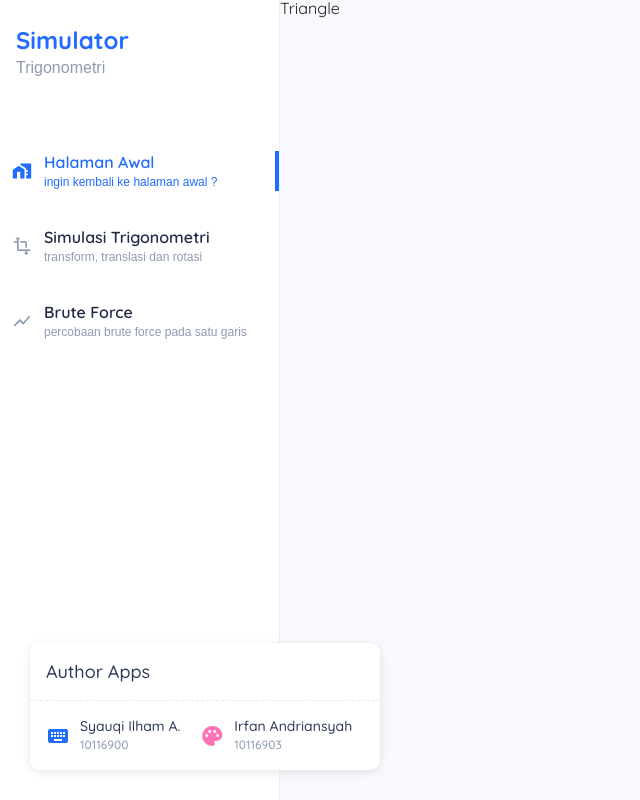
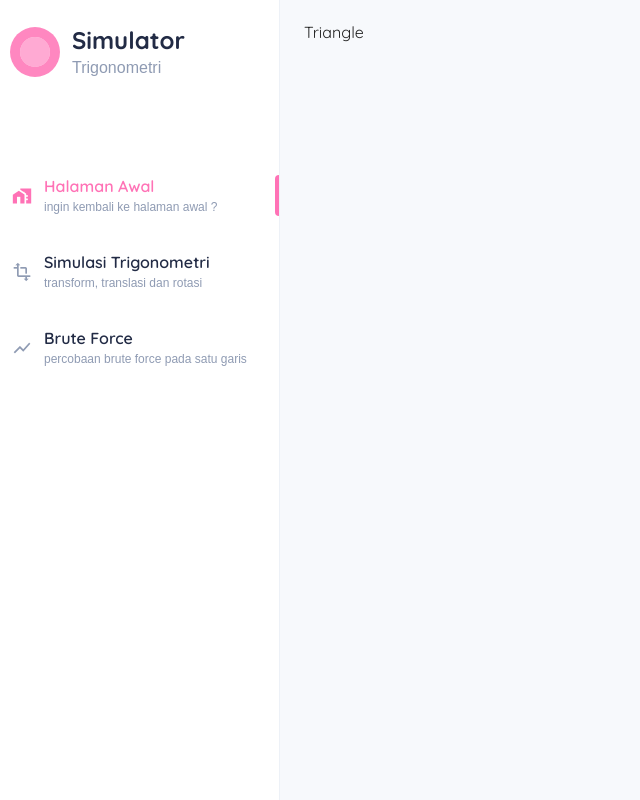
Before and after one commit to irfanandriansyah1997/GPCTask, a React app: page / in a window 1280 px wide. Shown: the whole page, without its empty margins (0-640 px from the left). Built offline with nearby package versions, Linux system fonts and the light colour scheme; a web font is replaced by a local one.

Commit message:
feat(component): update layout in dashboard

```diff
--- a/src/modules/index.tsx
+++ b/src/modules/index.tsx
@@ -21,12 +21,14 @@ class AppModules extends React.Component<any> {
             <div className="ui-app flex">
                 <Router>
                     <DrawerComponent />
+                    <div className="ui-app__content">
                         <Suspense fallback={<div>Loading...</div>}>
                             <Switch>
                                 <Route exact path="/" component={TriangleModule} />
                                 <Route path="/triangle" component={TriangleModule} />
                             </Switch>
                         </Suspense>
+                    </div>
                 </Router>
             </div>
         );
--- a/src/modules/styles/style.scss
+++ b/src/modules/styles/style.scss
@@ -8,4 +8,8 @@
 
     @include padding-left(280px);
     @include background-color(heading200);
+
+    &__content {
+        @include padding(all, 24px);
+    }
 }
--- a/src/shared/components/atoms/menu-item/menu-item.component.tsx
+++ b/src/shared/components/atoms/menu-item/menu-item.component.tsx
@@ -75,7 +75,7 @@ const MenuItemComponent: SFC<DefaultMenuItemComponentProps> = ({
                 </TextComponent>
                 { label ? (
                     <TextComponent
-                        tag="p"
+                        tag="span"
                         align="left"
                         fontWeight={400}
                         styling="meta"
--- a/src/shared/components/atoms/menu-item/styles/style.scss
+++ b/src/shared/components/atoms/menu-item/styles/style.scss
@@ -24,15 +24,16 @@
         height: 100%;
         opacity: 0;
 
+        @include rounded(5px 0 0 5px);
         @include transform-translateX(100%);
-        @include background-color(primary);
+        @include background-color(secondary);
     }
 
     &--active,
     &:hover {
         .ui-atomic-icon,
-        .ui-atomic-text {
-            @include font-color(primary);
+        p.ui-atomic-text {
+            @include font-color(secondary);
         }
 
         &:before {
--- a/src/shared/components/molecules/drawer/drawer.component.tsx
+++ b/src/shared/components/molecules/drawer/drawer.component.tsx
@@ -12,13 +12,13 @@ import IconComponent from '@/atoms/icon/icon.component';
  */
 const DrawerComponent: React.SFC<any> = () => (
     <div className="ui-molecules-drawer fixed">
-        <div className="ui-molecules-drawer__heading pl-16 pr-16 pt-24 mb-72">
+        <div className="ui-molecules-drawer__heading pl-72 relative pr-16 pt-24 pb-24 mb-72">
             <TextComponent
                 align="left"
                 fontWeight={700}
                 styling="heading-2"
                 tag="h1"
-                color="primary"
+                color="heading"
             >
                 Simulator
             </TextComponent>
@@ -62,7 +62,7 @@ const DrawerComponent: React.SFC<any> = () => (
                 Brute Force
             </MenuItemComponent>
         </div>
-        <div className="ui-molecules-drawer__footer absolute">
+        <div className="ui-molecules-drawer__footer absolute hidden">
             <div className="ui-molecules-drawer__footer__title flex p-16">
                 <TextComponent
                     align="left"
--- a/src/shared/components/molecules/drawer/style/style.scss
+++ b/src/shared/components/molecules/drawer/style/style.scss
@@ -8,6 +8,24 @@
 
     @include background-color(white);
     @include border-right(1px, solid, heading300);
+
+    &__heading {
+        &:before {
+            content: '';
+            position: absolute;
+            top: 50%;
+            left: 20px;
+            width: 30px;
+            height: 30px;
+
+            @include rounded(50%);
+            @include background-color(rgba(get-color(secondary), 0.6));
+            @include box-shadow-multi(
+                0 0 0 10px rgba(get-color(secondary), 0.85)
+            );
+            @include transform-translateY(-50%);
+        }
+    }
 
     &__footer {
         bottom: 30px;
```
Lines whose indentation alone changed are shown as unchanged.
